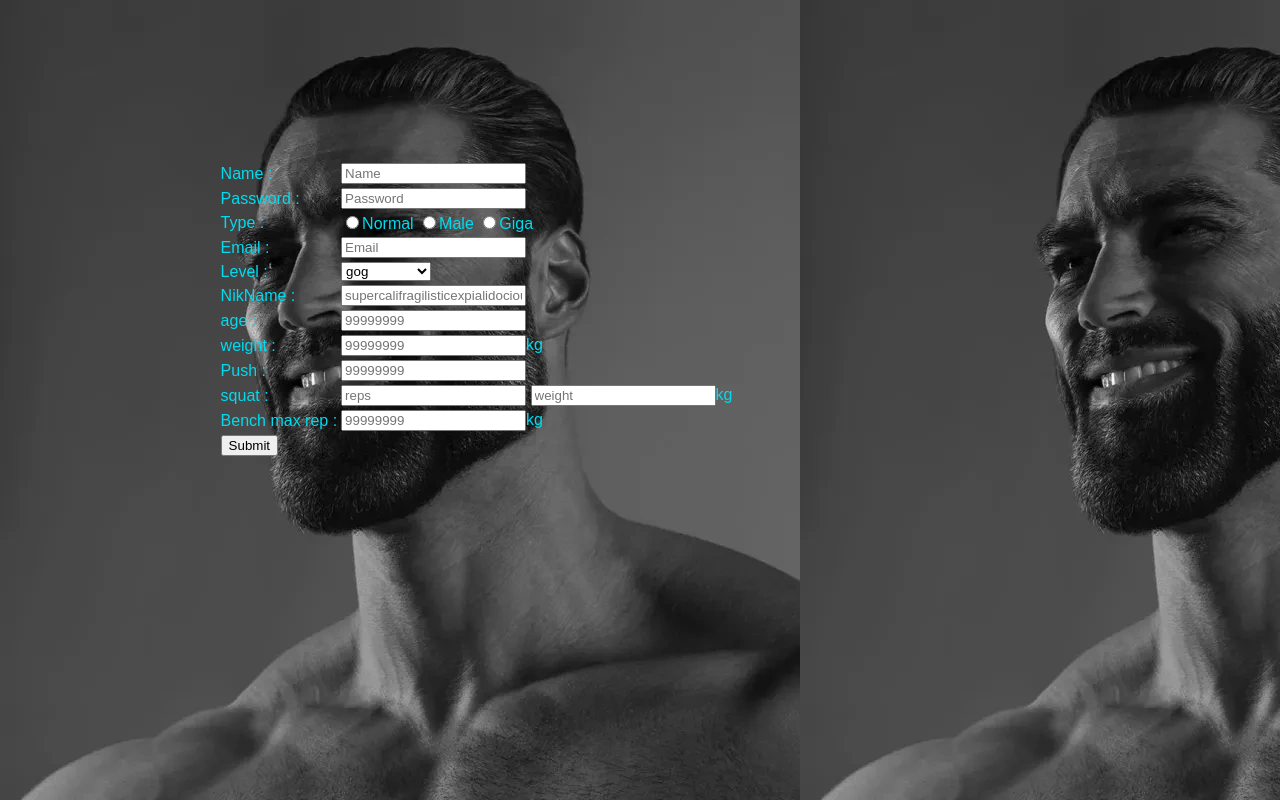
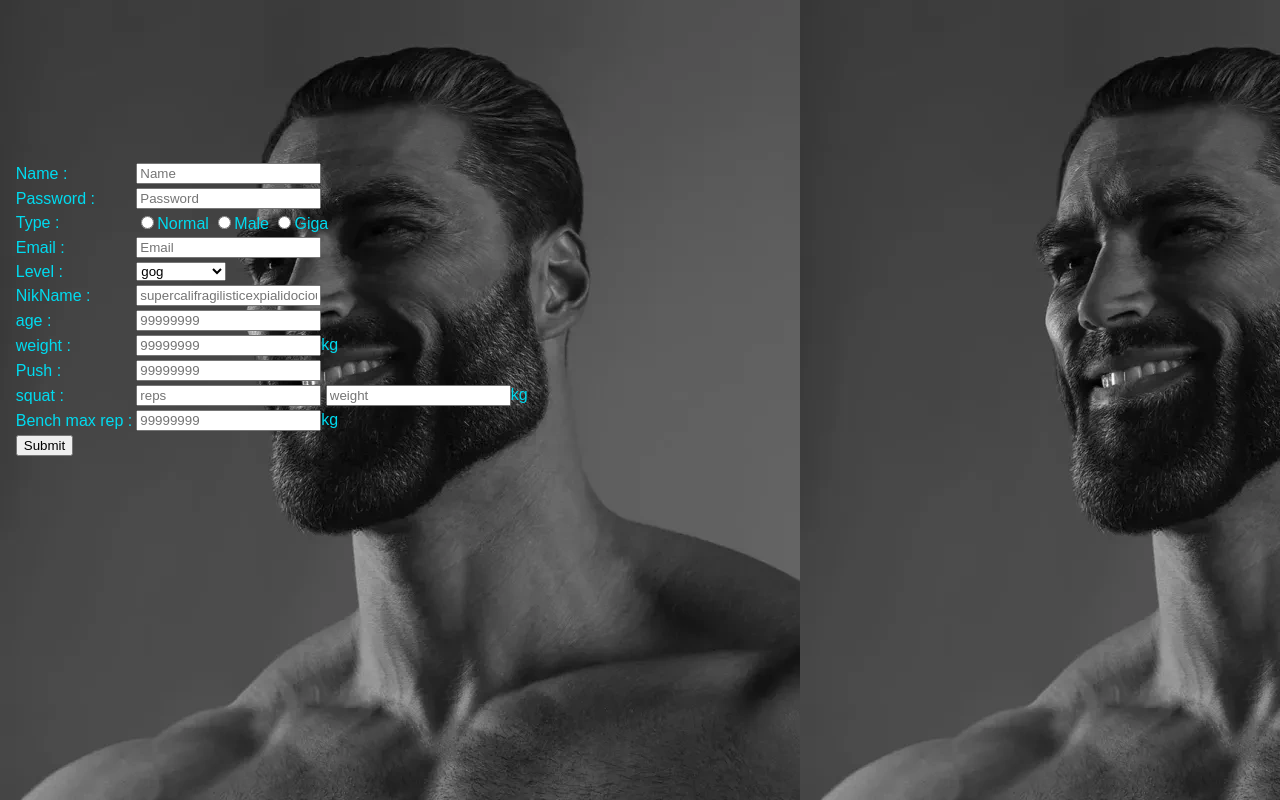
Before and after one commit to lionnet360/npc, a plain HTML site: page index.html in a window 1280 px wide. Drawn offline with Linux system fonts and the light colour scheme.

Commit message:
Update index.html

```diff
--- a/index.html
+++ b/index.html
@@ -16,7 +16,7 @@
         }
         .div {
             position: absolute;
-            left: 17%;
+            left: 1%;
             top: 20%;
         }
     </style>
```
